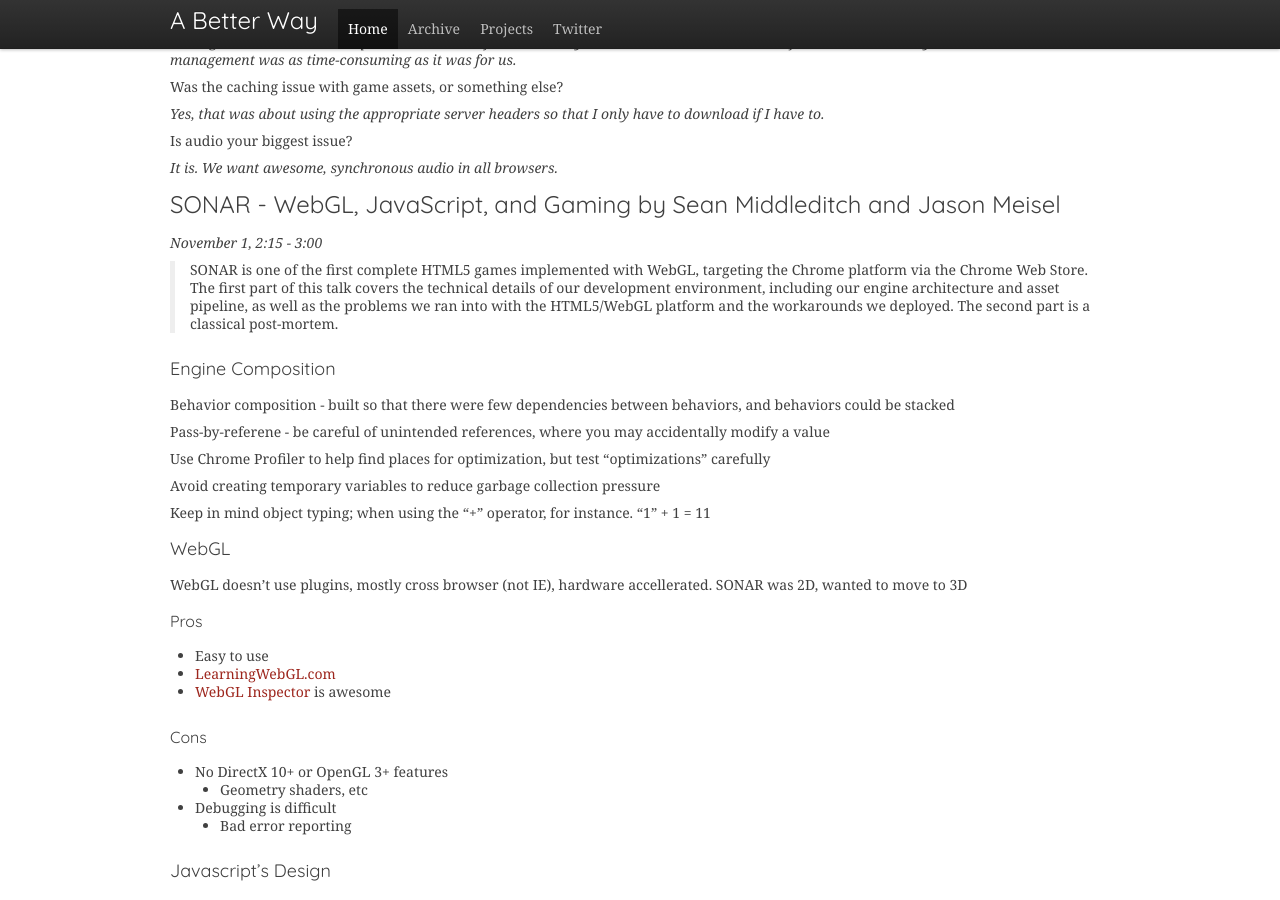
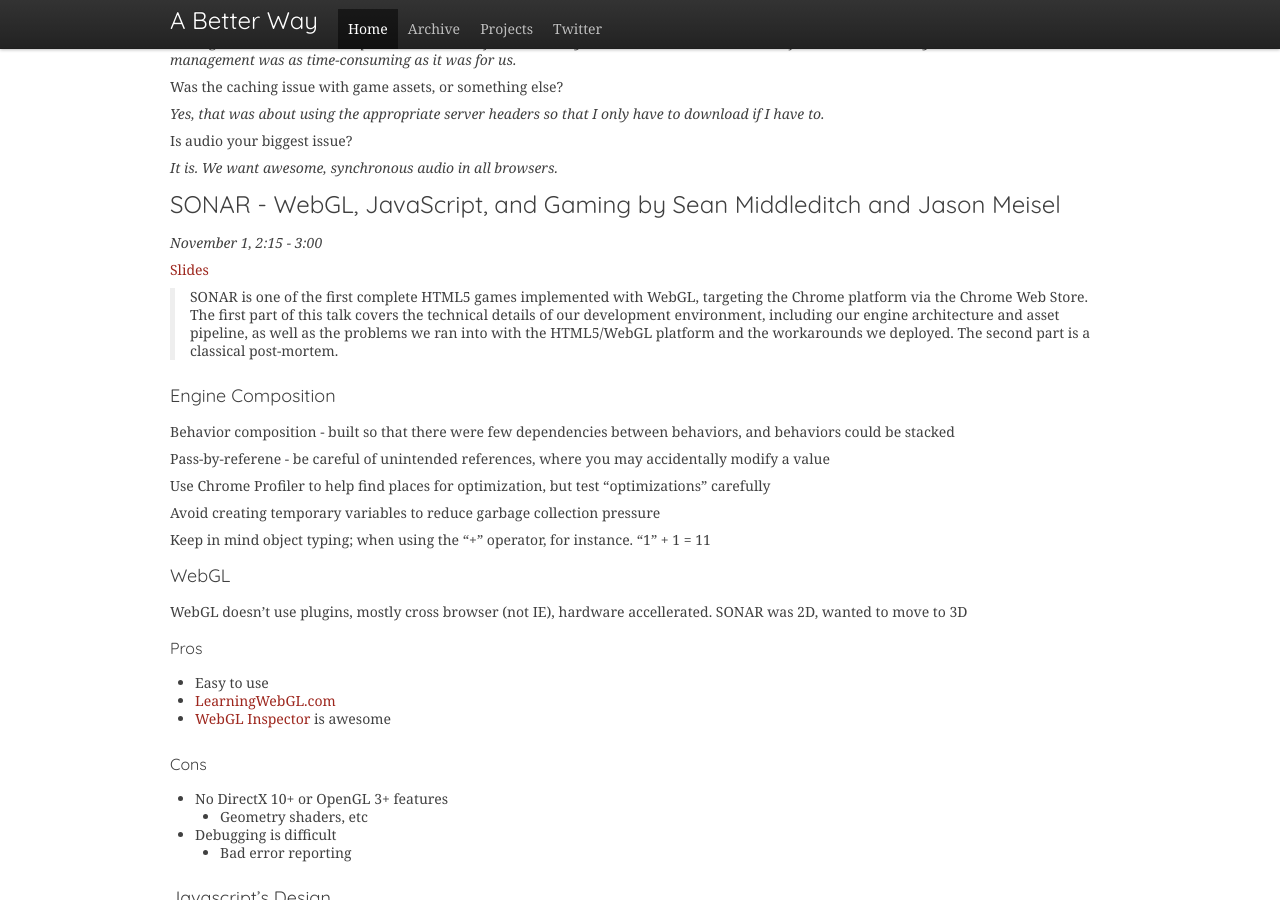
Before and after one commit to ajacksified/ajacksified.github.com, a Jekyll site: the page built from _posts/2011-11-01-new-game-conf-liveblog.markdown, in a window 1280 px wide and 900 px high, scrolled down 7174 px. Built offline with Jekyll 4.4.1, drawn with Linux system fonts in a browser that asks for light colours; nearby versions of some CDN libraries; some web fonts are replaced; Markdown is read by kramdown in place of the engine named in the settings; comment, search, counter and statistics services are not loaded.

Commit message:
SONAR slides link

```diff
--- a/_posts/2011-11-01-new-game-conf-liveblog.markdown
+++ b/_posts/2011-11-01-new-game-conf-liveblog.markdown
@@ -492,6 +492,8 @@
 
 *November 1, 2:15 - 3:00*
 
+[Slides](https://docs.google.com/presentation/d/110MxOqut_y7KOW1pNwIdcccisIA3ooJwVR-xm-ecuc4/view)
+
 > SONAR is one of the first complete HTML5 games implemented with WebGL,
 > targeting the Chrome platform via the Chrome Web Store. The first part of this
 > talk covers the technical details of our development environment, including our
```
